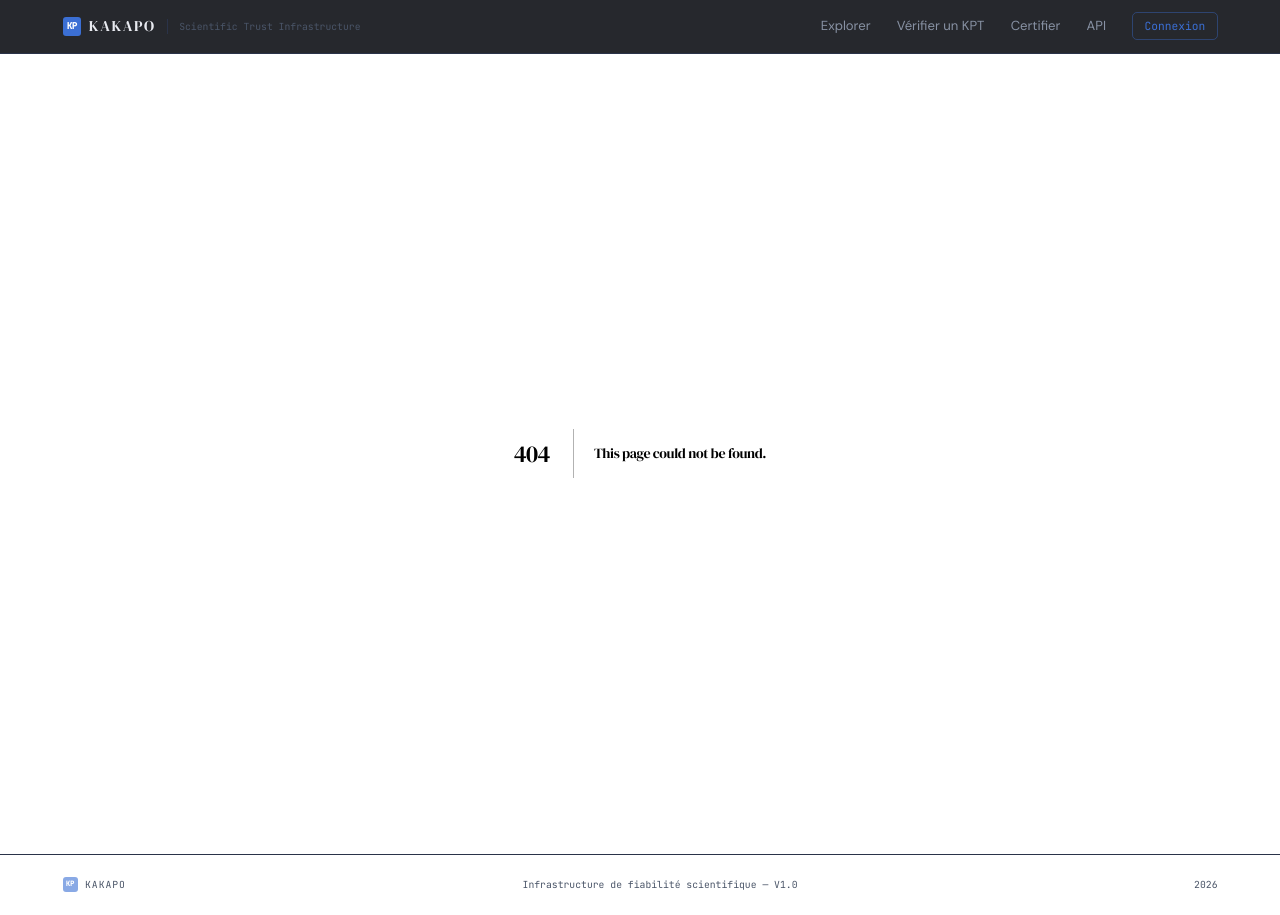
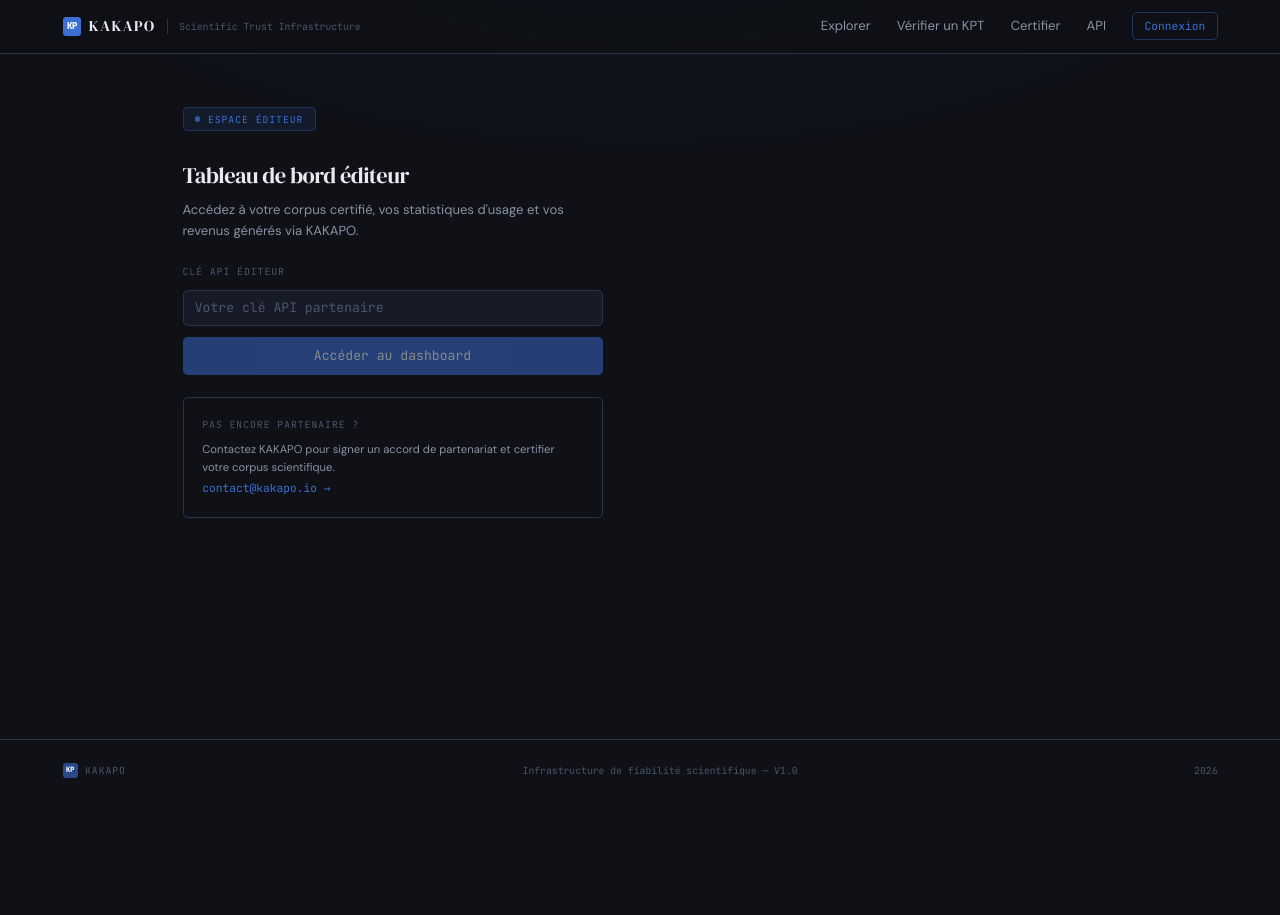
Before and after one commit to kkpo-adil/kakapo-front, a Next.js app: page /publisher in a window 1280 px wide. Before the commit this address had no page. After the commit the page ends 800 px from the top, so only its background shows below. Built offline with nearby package versions, Linux system fonts and the light colour scheme.

Commit message:
feat: publisher dashboard page

```diff
--- /dev/null
+++ b/src/app/publisher/page.tsx
@@ -0,0 +1,191 @@
+"use client";
+
+import { useState } from "react";
+
+interface PublisherDashboard {
+  publisher: {
+    name: string;
+    slug: string;
+    status: string;
+    contract_type: string;
+    revenue_share_pct: number;
+  };
+  balance: {
+    total_earned: number;
+    total_paid_out: number;
+    pending_payout: number;
+  };
+  stats: {
+    total_kpts: number;
+    active_kpts: number;
+    total_queries: number;
+    monthly_queries: number;
+    estimated_total_revenue: number;
+    estimated_monthly_revenue: number;
+  };
+}
+
+export default function PublisherDashboardPage() {
+  const [apiKey, setApiKey] = useState("");
+  const [data, setData] = useState<PublisherDashboard | null>(null);
+  const [loading, setLoading] = useState(false);
+  const [error, setError] = useState("");
+
+  async function fetchDashboard() {
+    if (!apiKey.trim()) return;
+    setLoading(true);
+    setError("");
+    try {
+      const res = await fetch(`${process.env.NEXT_PUBLIC_API_URL}/publishers/me/dashboard`, {
+        headers: { "X-API-Key": apiKey },
+      });
+      if (!res.ok) throw new Error("Clé API invalide ou accès refusé");
+      setData(await res.json());
+    } catch (e: unknown) {
+      setError(e instanceof Error ? e.message : "Erreur");
+    } finally {
+      setLoading(false);
+    }
+  }
+
+  return (
+    <div className="max-w-5xl mx-auto px-6 py-14">
+      <div className="inline-flex items-center gap-2 border border-accent/30 bg-accent/10 rounded px-3 py-1 mb-8">
+        <span className="w-1.5 h-1.5 rounded-full bg-accent animate-pulse" />
+        <span className="text-2xs font-mono text-accent uppercase tracking-widest">Espace Éditeur</span>
+      </div>
+
+      {!data ? (
+        <div className="max-w-md space-y-6">
+          <div>
+            <h1 className="text-2xl font-display text-text-primary mb-2">Tableau de bord éditeur</h1>
+            <p className="text-sm text-text-secondary leading-relaxed">
+              Accédez à votre corpus certifié, vos statistiques d'usage et vos revenus générés via KAKAPO.
+            </p>
+          </div>
+          <div className="space-y-3">
+            <label className="text-2xs font-mono text-text-muted uppercase tracking-widest block">Clé API éditeur</label>
+            <input
+              value={apiKey}
+              onChange={(e) => setApiKey(e.target.value)}
+              placeholder="Votre clé API partenaire"
+              className="w-full bg-surface-2 border border-border rounded px-3 py-2 text-sm font-mono text-text-primary placeholder:text-text-muted focus:outline-none focus:border-accent/50"
+            />
+            <button
+              onClick={fetchDashboard}
+              disabled={loading || !apiKey.trim()}
+              className="w-full bg-accent hover:bg-accent-hover text-white text-sm font-mono px-4 py-2.5 rounded transition-colors disabled:opacity-50 cursor-pointer"
+            >
+              {loading ? "Chargement..." : "Accéder au dashboard"}
+            </button>
+            {error && <p className="text-xs font-mono text-red-400">{error}</p>}
+          </div>
+          <div className="border border-border rounded p-5 space-y-2">
+            <p className="text-2xs font-mono text-text-muted uppercase tracking-widest">Pas encore partenaire ?</p>
+            <p className="text-xs text-text-secondary leading-relaxed">
+              Contactez KAKAPO pour signer un accord de partenariat et certifier votre corpus scientifique.
+            </p>
+            <a href="mailto:contact@kakapo.io"
+              className="text-xs font-mono text-accent hover:text-accent-hover no-underline">
+              contact@kakapo.io →
+            </a>
+          </div>
+        </div>
+      ) : (
+        <div className="space-y-8">
+          <div className="flex items-start justify-between">
+            <div>
+              <h1 className="text-2xl font-display text-text-primary">{data.publisher.name}</h1>
+              <div className="flex items-center gap-3 mt-1">
+                <span className="text-2xs font-mono text-trust-high border border-trust-high/30 rounded px-2 py-0.5">
+                  ● {data.publisher.status}
+                </span>
+                <span className="text-2xs font-mono text-text-muted">
+                  Revenue share {data.publisher.revenue_share_pct}%
+                </span>
+                <span className="text-2xs font-mono text-text-muted">
+                  {data.publisher.contract_type}
+                </span>
+              </div>
+            </div>
+            <button
+              onClick={() => setData(null)}
+              className="text-xs font-mono text-text-muted hover:text-text-primary border border-border rounded px-3 py-1.5 transition-colors bg-transparent cursor-pointer"
+            >
+              Déconnexion
+            </button>
+          </div>
+
+          <div className="grid grid-cols-1 md:grid-cols-3 gap-px bg-border">
+            {[
+              { label: "Revenus en attente", value: `€${data.balance.pending_payout.toFixed(2)}`, highlight: true },
+              { label: "Revenus totaux générés", value: `€${data.balance.total_earned.toFixed(2)}` },
+              { label: "Reversements effectués", value: `€${data.balance.total_paid_out.toFixed(2)}` },
+            ].map(({ label, value, highlight }) => (
+              <div key={label} className="bg-surface-1 p-6">
+                <p className="text-2xs font-mono text-text-muted uppercase tracking-widest mb-2">{label}</p>
+                <p className={`text-2xl font-mono font-semibold ${highlight ? "text-trust-high" : "text-text-primary"}`}>
+                  {value}
+                </p>
+              </div>
+            ))}
+          </div>
+
+          <div className="grid grid-cols-2 md:grid-cols-4 gap-px bg-border">
+            {[
+              { label: "KPTs actifs", value: data.stats.active_kpts },
+              { label: "KPTs total", value: data.stats.total_kpts },
+              { label: "Requêtes IA ce mois", value: data.stats.monthly_queries },
+              { label: "Requêtes IA total", value: data.stats.total_queries },
+            ].map(({ label, value }) => (
+              <div key={label} className="bg-surface-1 p-5">
+                <p className="text-xl font-mono font-semibold text-text-primary tabular-nums">{value}</p>
+                <p className="text-2xs font-mono text-text-muted uppercase tracking-widest mt-1">{label}</p>
+              </div>
+            ))}
+          </div>
+
+          <div className="grid grid-cols-1 md:grid-cols-2 gap-4">
+            <div className="border border-border rounded p-5">
+              <p className="text-2xs font-mono text-text-muted uppercase tracking-widest mb-4">Estimation revenus</p>
+              <div className="space-y-3">
+                <div className="flex justify-between items-baseline">
+                  <span className="text-xs text-text-secondary">Ce mois</span>
+                  <span className="text-sm font-mono font-semibold text-text-primary">
+                    €{data.stats.estimated_monthly_revenue.toFixed(2)}
+                  </span>
+                </div>
+                <div className="flex justify-between items-baseline">
+                  <span className="text-xs text-text-secondary">Total estimé</span>
+                  <span className="text-sm font-mono font-semibold text-text-primary">
+                    €{data.stats.estimated_total_revenue.toFixed(2)}
+                  </span>
+                </div>
+                <p className="text-2xs text-text-muted">Basé sur {data.publisher.revenue_share_pct}% du pay-per-query à €0.002/requête</p>
+              </div>
+            </div>
+            <div className="border border-border rounded p-5">
+              <p className="text-2xs font-mono text-text-muted uppercase tracking-widest mb-4">Modèle de partage</p>
+              <div className="space-y-2">
+                {[
+                  { label: "Votre part", pct: data.publisher.revenue_share_pct, color: "bg-accent" },
+                  { label: "Part KAKAPO", pct: 100 - data.publisher.revenue_share_pct, color: "bg-surface-4" },
+                ].map(({ label, pct, color }) => (
+                  <div key={label}>
+                    <div className="flex justify-between text-2xs font-mono text-text-muted mb-1">
+                      <span>{label}</span>
+                      <span>{pct}%</span>
+                    </div>
+                    <div className="h-2 bg-surface-3 rounded-full overflow-hidden">
+                      <div className={`h-full ${color} rounded-full`} style={{ width: `${pct}%` }} />
+                    </div>
+                  </div>
+                ))}
+              </div>
+            </div>
+          </div>
+        </div>
+      )}
+    </div>
+  );
+}
```
